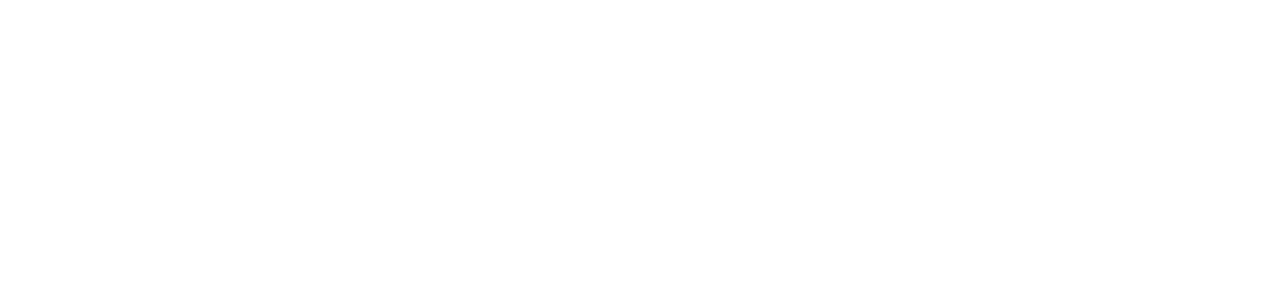
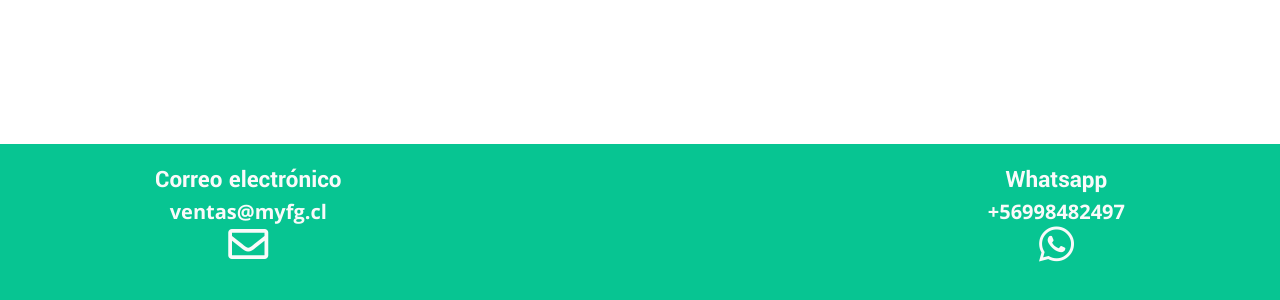
Before and after one commit to Newflaree/m-g-group, an Angular app: page / in a window 1280 px wide. Shown: the part 849-1149 px from the top of the page. Before the commit the page ends 800 px from the top, so only its background shows below. Built offline with nearby package versions, Linux system fonts and the light colour scheme.

Commit message:
Se crea el footer para desktop

```diff
--- a/src/app/pages/home/home.component.html
+++ b/src/app/pages/home/home.component.html
@@ -1 +1,5 @@
-<p>home works!</p>
+<div class='container min-vh-100'>
+  <div class='row'>
+
+  </div>
+</div>
--- a/src/app/pages/pages.component.html
+++ b/src/app/pages/pages.component.html
@@ -1,7 +1,6 @@
 <app-navbar></app-navbar>
 
 <div class='main-container'>
-
-
+  <app-home></app-home>
   <app-footer></app-footer>
 </div>
--- a/src/app/pages/pages.module.ts
+++ b/src/app/pages/pages.module.ts
@@ -3,6 +3,7 @@
 
 // Modules
 import { SharedModule } from '../shared/shared.module';
+import { ComponentsModule } from '../components/components.module';
 
 // Pages
 import { PagesComponent } from './pages.component';
@@ -23,7 +24,8 @@
   ],
   imports: [
     CommonModule,
-    SharedModule
+    SharedModule,
+    ComponentsModule
   ],
   exports: [
     PagesComponent,
--- a/src/app/shared/footer/footer.component.css
+++ b/src/app/shared/footer/footer.component.css
@@ -0,0 +1,43 @@
+footer {
+  bottom: 0;
+  background-color: var( --main-color );;
+  height: 156px;
+}
+
+footer .container {
+  height: 100%;
+}
+
+footer .social-icons {
+  padding: 20px 100px 20px;
+}
+
+footer .social-item {
+  text-align: center;
+}
+
+footer .social-item h3 {
+  font-size: 25px;
+  font-weight: bold;
+  line-height: 32px;
+  color: var( --back-color );
+}
+
+footer .social-item p {
+  font-size: 20px;
+  font-weight: bold;
+  line-height: 32px;
+  color: var( --back-color );
+}
+
+footer .social-item i {
+  font-size: 40px;
+  font-weight: 400;
+  line-height: 32px;
+  color: var( --back-color );
+  transition: all 0.3s ease;
+}
+
+footer .social-item i:hover {
+  transform: scale( 1.1 );
+}
--- a/src/app/shared/footer/footer.component.html
+++ b/src/app/shared/footer/footer.component.html
@@ -1 +1,15 @@
-<p>footer works!</p>
+<footer>
+  <div class='container'>
+    <div class='row justify-content-between'>
+      <div class='social-icons' *ngFor='let item of socialItems'>
+
+        <div class='social-item {{ item.position }}'>
+          <h3>{{ item.name }}</h3>
+          <p>{{ item.value }}</p>
+          <i class='{{ item.icon }}'></i>
+        </div>
+
+      </div>
+    </div>
+  </div>
+</footer>
--- a/src/app/shared/footer/footer.component.ts
+++ b/src/app/shared/footer/footer.component.ts
@@ -6,10 +6,26 @@
   styleUrls: ['./footer.component.css']
 })
 export class FooterComponent implements OnInit {
+  public socialItems = [
+    {
+      name: 'Correo electrónico',
+      value: 'ventas@myfg.cl',
+      icon: 'far fa-envelope',
+      position: 'left'
+    },
+    {
+      name: 'Whatsapp',
+      value: '+56998482497',
+      icon: 'fab fa-whatsapp',
+      position: 'right'
+    },
+  ]
 
   constructor() { }
 
   ngOnInit(): void {
   }
 
+
+
 }
--- a/src/app/shared/navbar/navbar.component.css
+++ b/src/app/shared/navbar/navbar.component.css
@@ -16,6 +16,8 @@
   margin-left: 30px;
 }
 
+/* TODO: Toggle-Button */
+
 header nav {
   position: relative;
   bottom: -67px;
@@ -29,7 +31,6 @@
 }
 
 header nav ul li.active {
-  color: var( --main-color );
   border-bottom: 4px solid var( --main-color );
 }
 
```
